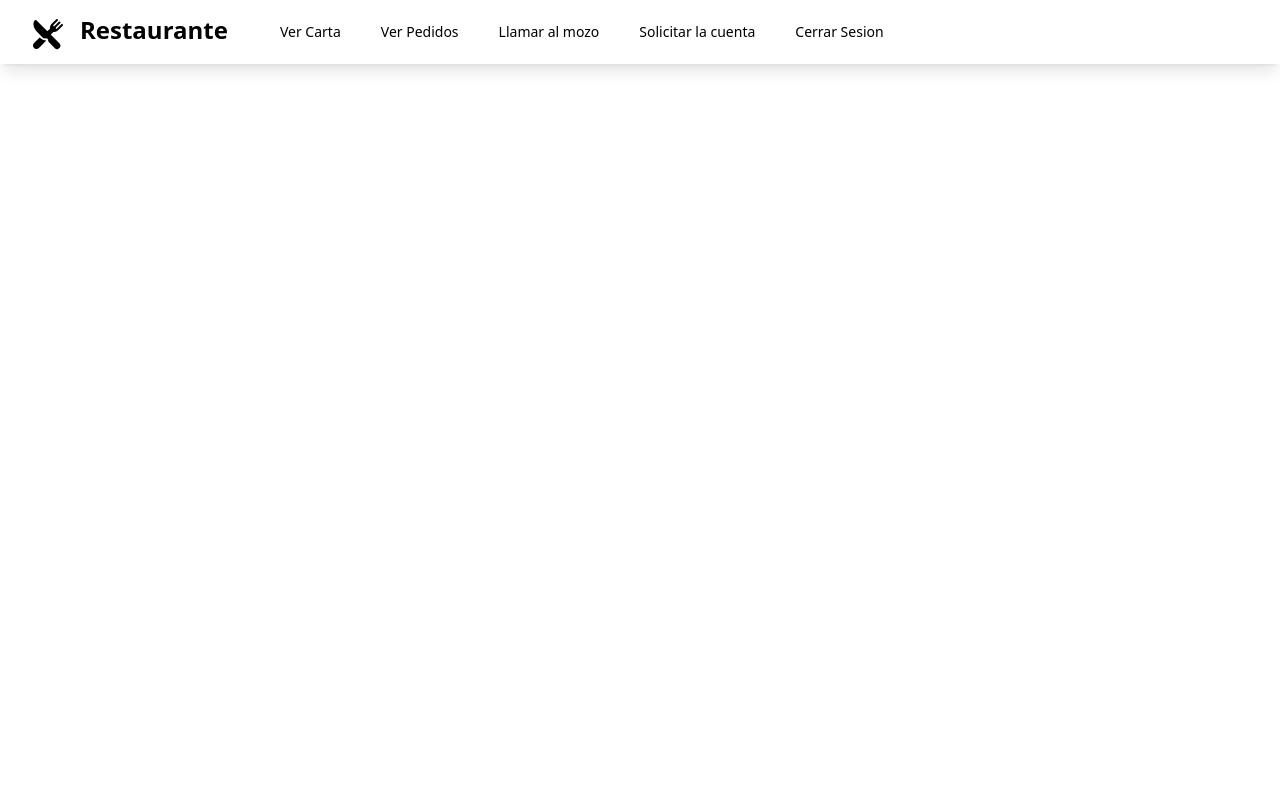
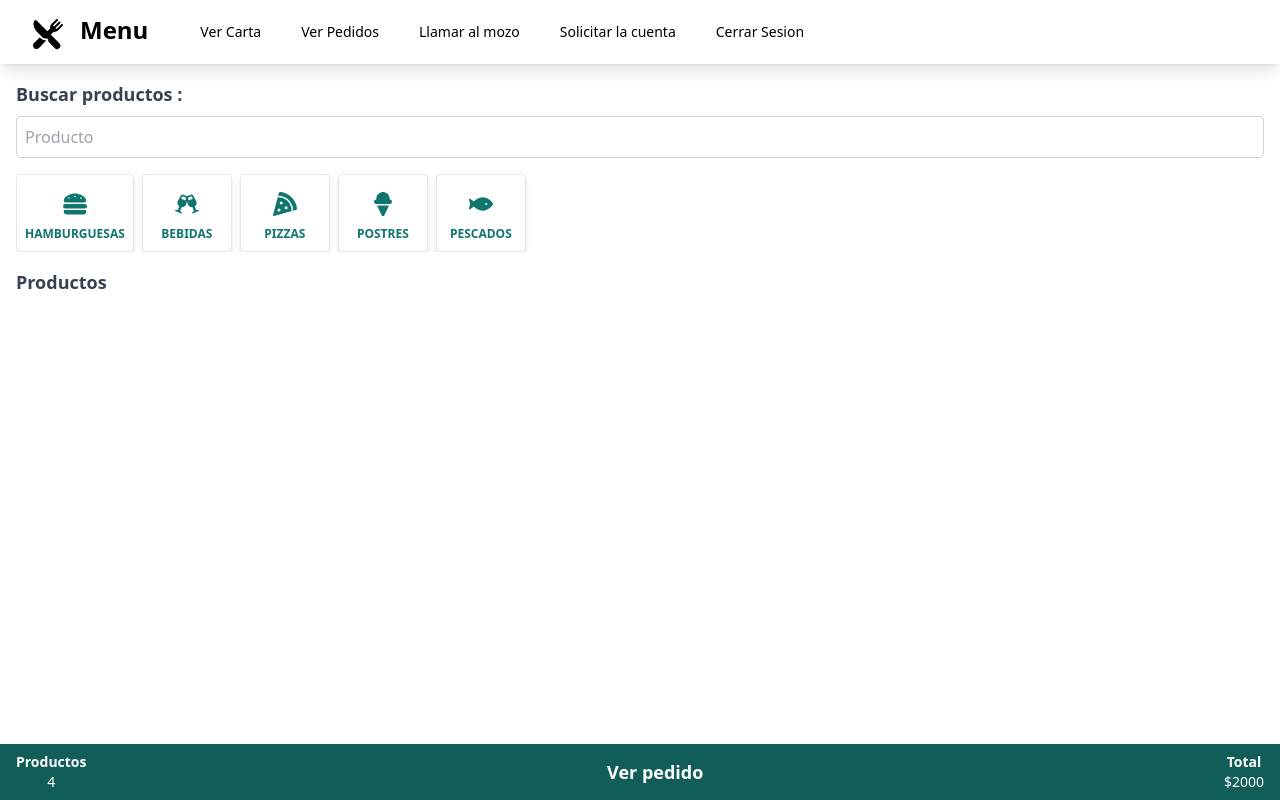
Before and after one commit to lcassettai/SeminarioFinal, a React (Create React App) app: page /restaurantes/1/1 in a window 1280 px wide. Built offline with nearby package versions, Linux system fonts and the light colour scheme.

Commit message:
Add filro por categoria del menu, cambia mesa -> menu

```diff
--- a/src/App.css
+++ b/src/App.css
@@ -9,6 +9,24 @@
 body{
     margin:0px !important;
     padding:0px !important;
+}
+
+
+.input-text-md{
+    display: inline-block;
+    width: 100%;
+    padding:0.50rem;
+    border:1px solid;
+    border-radius: 0.25rem;
+    color: rgb(55 65 81 / var(--tw-text-opacity));
+    font-size: 1.25rem;
+    line-height: 1.75rem;
+    font-weight: 400;
+    background-color: #fff;
+    border-color: rgb(209 213 219);
+    font-size: 1rem;
+    line-height: 1.5rem;
+    transition-timing-function: cubic-bezier(0.4, 0, 0.2, 1);
 }
 
 .input-text-lg,.input-password-lg{
--- a/src/App.js
+++ b/src/App.js
@@ -5,7 +5,7 @@ import MenuHome from './views/menuHome/MenuHome'
 import Codigo from './views/codigo/Codigo'
 import Restaurantes from './views/restaurantes/Restaurantes'
 import Restaurante from './views/restaurantes/Restaurante'
-import Mesa from './views/restaurantes/Mesa'
+import Menu from './views/restaurantes/Menu'
 import {Route,Routes} from 'react-router-dom';
 import EscanearQR from './views/escanearQR/EscanearQR';
 
@@ -23,7 +23,7 @@ function App() {
             <Route path="/registro" element={<Registro/>}/>
             <Route path="/restaurantes" element={<Restaurantes/>}/>
             <Route path="/restaurantes/:idRestaurante" element={<Restaurante/>}/>
-            <Route path="/restaurantes/:idRestaurante/:codigoMesa" element={<Mesa/>}/>
+            <Route path="/restaurantes/:idRestaurante/:codigoMesa" element={<Menu/>}/>
             <Route path="*" element={<h1>404 Not found</h1>}/>
           </Routes>
         </div>
--- /dev/null
+++ b/src/components/menu/Filtro.css
@@ -0,0 +1,19 @@
+.filtro-item{
+   max-width: 130px;
+   min-width: 90px;
+   min-height: 78px;
+   max-height: 78px;
+   overflow: hidden;
+   font-size:12px
+}
+
+
+/* Ocultar Scrollbar horizontal*/
+.container-snap::-webkit-scrollbar {
+    display: none;
+}
+
+.container-snap {
+    -ms-overflow-style: none; /* IE and Edge */
+    scrollbar-width: none; /* Firefox */
+}
--- /dev/null
+++ b/src/components/menu/FiltroCategoriasMenu.jsx
@@ -0,0 +1,40 @@
+import FiltroMenuCategoria from "./FiltroMenuCategoria";
+import {
+  FaHamburger,
+  FaPizzaSlice,
+  FaGlassCheers,
+  FaIceCream,
+  FaFish,
+} from "react-icons/fa";
+
+const FiltroCategoriasMenu = () => {
+    const handleSelected = (elemento) => {
+        console.log(elemento);
+    }
+
+  return (
+    <>
+      <div>
+        <div className="w-full grid grid-flow-col auto-cols-max overflow-x-auto container-snap 	">
+          <FiltroMenuCategoria text="Hamburguesas" identificador="1" setOnSelected={handleSelected}>
+            <FaHamburger />
+          </FiltroMenuCategoria>
+          <FiltroMenuCategoria text="Bebidas" identificador="2" setOnSelected={handleSelected}>
+            <FaGlassCheers />
+          </FiltroMenuCategoria>
+          <FiltroMenuCategoria text="Pizzas"  identificador="3" setOnSelected={handleSelected}>
+            <FaPizzaSlice />
+          </FiltroMenuCategoria>
+          <FiltroMenuCategoria text="Postres"  identificador="4" setOnSelected={handleSelected}>
+            <FaIceCream />
+          </FiltroMenuCategoria>
+          <FiltroMenuCategoria text="Pescados"  identificador="5" setOnSelected={handleSelected}>
+            <FaFish />
+          </FiltroMenuCategoria>
+        </div>
+      </div>
+    </>
+  );
+};
+
+export default FiltroCategoriasMenu;
--- /dev/null
+++ b/src/components/menu/FiltroMenuCategoria.jsx
@@ -0,0 +1,35 @@
+import { useState } from 'react';
+import './Filtro.css';
+
+const FiltroMenuCategoria = (props) => {
+    const [isSelected, setSelected] = useState(false);
+    const [bgColor, setBgColor] = useState("bg-white");
+    const [textColor, setTextColor] = useState("text-teal-700");
+
+    const handleSelected = (event) => {
+        if(isSelected){
+            setSelected(false);
+            setBgColor("bg-white");
+            setTextColor("text-teal-700");
+        }else{
+            setSelected(true);
+            setBgColor("bg-teal-700");
+            setTextColor("text-white");
+        }
+
+        props.setOnSelected(event.currentTarget.id);
+    }
+
+    return (<>
+        <div id={props.identificador} className={`p-2 mr-2 rounded shadow-md flex flex-justify-center justify-items-center flex-col border filtro-item ${bgColor}`} onClick={handleSelected}>
+            <div className={`text-center m-auto p-1 text-2xl ${textColor}`}>
+                {props.children}
+            </div>
+            <div className={`text-center font-bold ${textColor}`}>
+                {props.text.toUpperCase()}
+            </div>
+        </div>
+    </>);
+}
+
+export default FiltroMenuCategoria;
--- /dev/null
+++ b/src/views/restaurantes/Menu.jsx
@@ -0,0 +1,35 @@
+import { useParams } from "react-router-dom";
+import NavMenu from "../../layout/NavMenu";
+import FiltroCategoriasMenu from "../../components/menu/FiltroCategoriasMenu";
+
+const Menu = () => {
+    const { codigoMesa } = useParams();
+
+    return <>
+        <NavMenu text="Menu" />
+        <div className="contenedor" >
+            <div className="mb-4">
+                <label className="form-label inline-block mb-2 text-lg text-gray-700 font-bold">Buscar productos :</label>
+                    <input type="text" className="input-text-md" placeholder="Producto">
+                </input>
+            </div>
+            <FiltroCategoriasMenu />
+            <div className="mt-4">
+                <h3 className="form-label inline-block mb-2 text-lg text-gray-700 font-bold">Productos</h3>
+            </div>
+        </div>
+        <footer className="fixed bottom-0 bg-teal-800 w-full px-4 py-2 flex flex-row justify-between text-white">
+            <div className="text-center text-sm">
+                <span className="font-bold">Productos</span><br></br> 4
+            </div>
+            <div className="flex items-center text-lg font-bold">
+                Ver pedido
+            </div>
+            <div className="text-center text-sm">
+                <span className="font-bold">Total</span><br></br> $2000
+            </div>
+        </footer>
+    </>
+}
+
+export default Menu;
--- a/src/views/restaurantes/Mesa.jsx
+++ /dev/null
@@ -1,13 +0,0 @@
-import { useParams } from "react-router-dom";
-import NavMenu from "../../layout/NavMenu";
-
-const Mesa = () => {
-    const { codigoMesa} = useParams();
-
-    return <>
-        <NavMenu />
-        <h1>{codigoMesa}</h1>
-    </>
-}
-
-export default Mesa;
```
